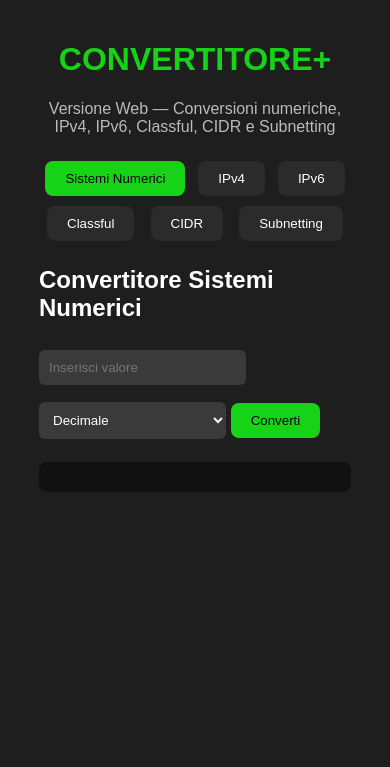
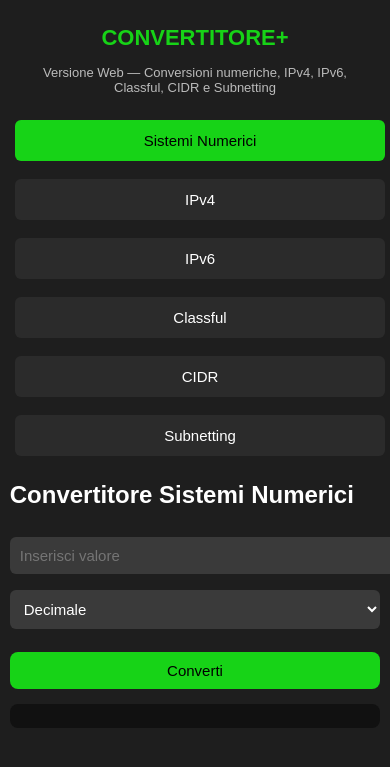
Before and after one commit to Valle-Diego/Utilities, a Flask app: page / in a window 390 px wide; the page is wider, and only the part inside the window is pictured. Shown: the top 767 px of that part. Run offline with Flask 3, Linux system fonts and the light colour scheme.

Commit message:
Update style.css

```diff
--- a/static/style.css
+++ b/static/style.css
@@ -84,3 +84,98 @@ h1 {
     height: 300px;
     overflow-y: scroll;
 }
+
+/* ===========================================
+   🔥 RESPONSIVE — VERSIONE MOBILE (< 768px)
+   =========================================== */
+@media (max-width: 768px) {
+
+    body {
+        padding: 0;
+    }
+
+    .container {
+        width: 95%;
+        padding-top: 10px;
+    }
+
+    h1 {
+        font-size: 26px;
+    }
+
+    .subtitle {
+        font-size: 14px;
+        padding: 0 10px;
+    }
+
+    /* Tabs più grandi e impilati */
+    .tabs {
+        flex-direction: column;
+        align-items: stretch;
+        gap: 8px;
+    }
+
+    .tab-button {
+        width: 100%;
+        padding: 15px;
+        font-size: 16px;
+    }
+
+    /* Input più larghi */
+    .input {
+        width: 100%;
+        font-size: 16px;
+        padding: 12px;
+    }
+
+    .btn {
+        width: 100%;
+        padding: 12px;
+        font-size: 17px;
+        margin-top: 15px;
+    }
+
+    .output {
+        font-size: 14px;
+        padding: 12px;
+    }
+
+    /* Output lungo scrollabile */
+    .big {
+        height: 200px;
+    }
+}
+
+/* ===========================================
+   🔥 VERSIONE ULTRA MOBILE (< 480px)
+   =========================================== */
+@media (max-width: 480px) {
+
+    h1 {
+        font-size: 22px;
+    }
+
+    .subtitle {
+        font-size: 13px;
+    }
+
+    .tab-button {
+        font-size: 15px;
+        padding: 12px;
+        border-radius: 6px;
+    }
+
+    .input {
+        font-size: 15px;
+        padding: 10px;
+    }
+
+    .btn {
+        font-size: 15px;
+        padding: 10px;
+    }
+
+    .output {
+        font-size: 13px;
+    }
+}
```
